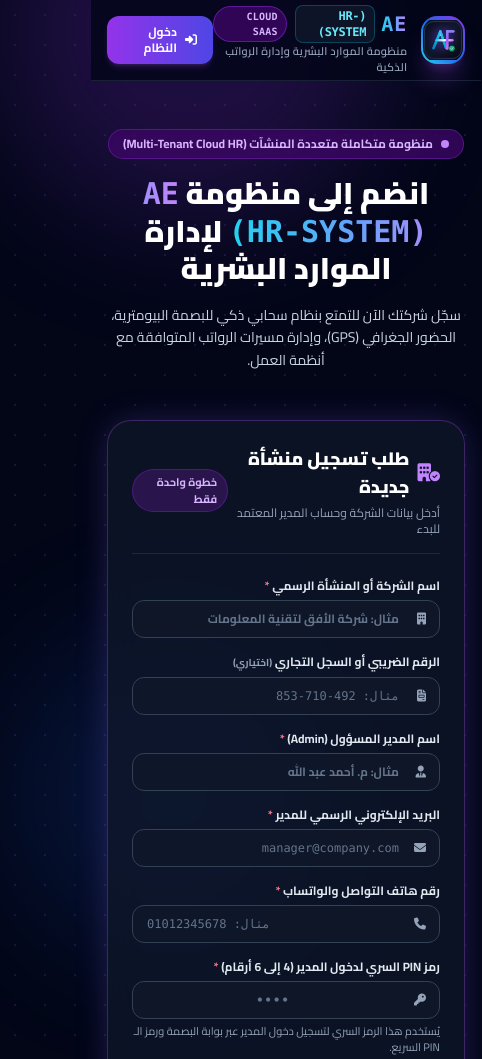
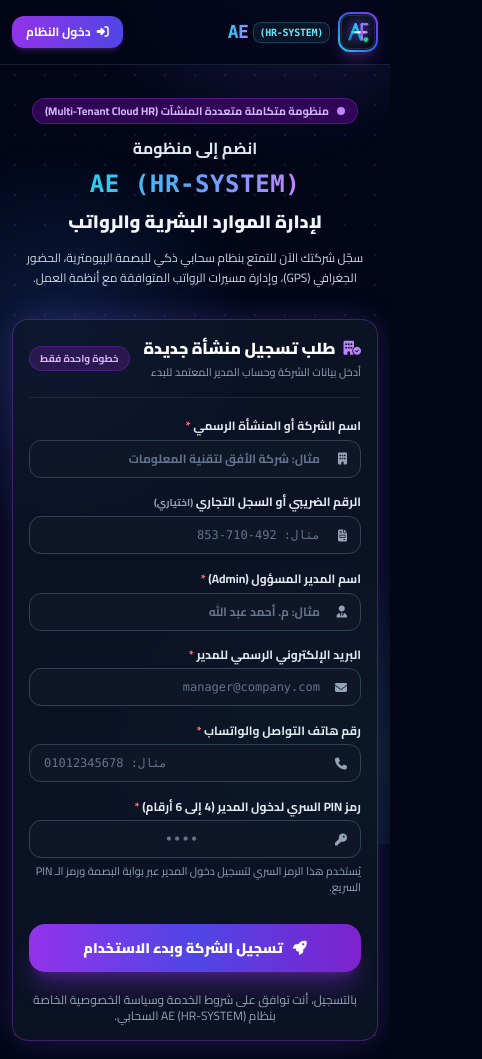
Before and after one commit to aemade2026/HR-System, a plain HTML site: page landing.html in a window 390 px wide. Shown: the top 1059 px of the page, 482 px wide, since content can reach past the window. Drawn offline with nearby package versions, Linux system fonts and the light colour scheme.

Commit message:
Fix mobile responsive layout and RTL bidi alignment on landing page and headers

```diff
--- a/landing.html
+++ b/landing.html
@@ -2,7 +2,7 @@
 <html lang="ar" dir="rtl" class="dark">
 <head>
   <meta charset="UTF-8">
-  <meta name="viewport" content="width=device-width, initial-scale=1.0">
+  <meta name="viewport" content="width=device-width, initial-scale=1.0, maximum-scale=1.0, user-scalable=no, viewport-fit=cover">
   <title>نظام AE (HR-SYSTEM) للموارد البشرية والرواتب | تسجيل الشركات والمشتركين الجدد (SaaS)</title>
 
   <!-- Progressive Web App (PWA) Meta & Manifest -->
@@ -51,8 +51,27 @@
   </script>
 
   <style>
+    html, body {
+      overflow-x: hidden;
+      max-width: 100vw;
+      width: 100%;
+    }
+    * {
+      box-sizing: border-box;
+    }
     body {
       font-family: 'Cairo', sans-serif;
+    }
+    .ambient-glow {
+      position: fixed;
+      inset: 0;
+      pointer-events: none;
+      z-index: 0;
+      overflow: hidden;
+      background:
+        radial-gradient(circle 350px at 75% -10%, rgba(139, 92, 246, 0.25), transparent 70%),
+        radial-gradient(circle 280px at 15% 40%, rgba(59, 130, 246, 0.18), transparent 70%),
+        radial-gradient(circle 300px at 80% 90%, rgba(16, 185, 129, 0.14), transparent 70%);
     }
     .glass-card {
       background: rgba(15, 23, 42, 0.75);
@@ -74,38 +93,36 @@
 </head>
 <body class="bg-slate-950 text-slate-100 min-h-screen flex flex-col selection:bg-purple-600 selection:text-white bg-grid-pattern relative overflow-x-hidden">
 
-  <!-- Ambient Background Lighting Glows -->
-  <div class="absolute -top-40 right-1/4 w-96 h-96 bg-purple-600/20 rounded-full blur-3xl pointer-events-none"></div>
-  <div class="absolute top-1/3 -left-20 w-80 h-80 bg-blue-600/15 rounded-full blur-3xl pointer-events-none"></div>
-  <div class="absolute -bottom-20 right-10 w-96 h-96 bg-emerald-600/10 rounded-full blur-3xl pointer-events-none"></div>
+  <!-- Ambient Background Lighting Glows (Contained to prevent any horizontal overflow) -->
+  <div class="ambient-glow" aria-hidden="true"></div>
 
   <!-- Top Navigation Header -->
   <header class="border-b border-slate-800/80 bg-slate-950/80 backdrop-blur-md sticky top-0 z-50">
-    <div class="max-w-7xl mx-auto px-4 sm:px-6 lg:px-8 h-20 flex items-center justify-between">
+    <div class="max-w-7xl mx-auto px-3 sm:px-6 lg:px-8 h-16 sm:h-20 flex items-center justify-between">
 
       <!-- Brand Logo -->
-      <a href="landing.html" class="flex items-center gap-3.5 group">
-        <div class="w-12 h-12 rounded-2xl p-0.5 bg-gradient-to-tr from-cyan-400 via-blue-600 to-purple-600 shadow-xl shadow-purple-500/25 flex items-center justify-center transition-all duration-300 group-hover:scale-105 group-hover:shadow-cyan-500/30">
-          <img src="icon.svg" alt="AE HR-SYSTEM Logo" class="w-full h-full object-contain rounded-[14px]">
+      <a href="landing.html" class="flex items-center gap-2 sm:gap-3.5 group">
+        <div class="w-10 h-10 sm:w-12 sm:h-12 rounded-xl sm:rounded-2xl p-0.5 bg-gradient-to-tr from-cyan-400 via-blue-600 to-purple-600 shadow-lg shadow-purple-500/25 flex items-center justify-center shrink-0 transition-all duration-300 group-hover:scale-105 group-hover:shadow-cyan-500/30">
+          <img src="icon.svg" alt="AE HR-SYSTEM Logo" class="w-full h-full object-contain rounded-[10px] sm:rounded-[14px]">
         </div>
-        <div>
-          <div class="flex items-center gap-2">
-            <span class="text-xl sm:text-2xl font-black tracking-tight flex items-center gap-1.5">
-              <span class="bg-gradient-to-r from-cyan-400 via-blue-400 to-purple-400 bg-clip-text text-transparent font-black font-mono tracking-wider">AE</span>
-              <span class="text-xs sm:text-sm font-black text-cyan-300 font-mono tracking-tight bg-slate-900/90 px-2 py-0.5 rounded-lg border border-cyan-500/30">(HR-SYSTEM)</span>
+        <div class="flex flex-col">
+          <div class="flex items-center gap-1.5 sm:gap-2">
+            <span class="font-black tracking-tight flex items-center gap-1 font-mono" dir="ltr">
+              <span class="bg-gradient-to-r from-cyan-400 via-blue-400 to-purple-400 bg-clip-text text-transparent font-black text-lg sm:text-2xl">AE</span>
+              <span class="text-[10px] sm:text-xs font-black text-cyan-300 tracking-tight bg-slate-900/90 px-1.5 py-0.5 rounded-lg border border-cyan-500/30 whitespace-nowrap">(HR-SYSTEM)</span>
             </span>
-            <span class="text-[10px] px-2 py-0.5 rounded-full bg-purple-950/80 text-purple-300 border border-purple-700/60 font-mono font-extrabold uppercase tracking-wide">Cloud SaaS</span>
+            <span class="hidden sm:inline-block text-[10px] px-2 py-0.5 rounded-full bg-purple-950/80 text-purple-300 border border-purple-700/60 font-mono font-extrabold uppercase tracking-wide">Cloud SaaS</span>
           </div>
-          <p class="text-[11px] text-slate-400 font-semibold tracking-wide">منظومة الموارد البشرية وإدارة الرواتب الذكية</p>
+          <p class="hidden md:block text-[11px] text-slate-400 font-semibold tracking-wide">منظومة الموارد البشرية وإدارة الرواتب الذكية</p>
         </div>
       </a>
 
       <!-- Quick Actions -->
-      <div class="flex items-center gap-3">
-        <a href="#registerSection" class="hidden sm:inline-flex items-center gap-2 px-4 py-2 rounded-xl text-xs font-bold text-slate-300 hover:text-white hover:bg-slate-800/60 transition-colors">
+      <div class="flex items-center gap-2 sm:gap-3 shrink-0">
+        <a href="#registerSection" class="hidden md:inline-flex items-center gap-2 px-3.5 py-2 rounded-xl text-xs font-bold text-slate-300 hover:text-white hover:bg-slate-800/60 transition-colors">
           <span>المميزات والاشتراك</span>
         </a>
-        <a href="index.html" class="px-4 py-2 sm:px-5 sm:py-2.5 rounded-xl bg-gradient-to-r from-purple-600 to-indigo-600 hover:from-purple-500 hover:to-indigo-500 text-white font-bold text-xs sm:text-sm shadow-md shadow-purple-500/20 flex items-center gap-2 transition-all active:scale-95">
+        <a href="index.html" class="px-3.5 py-2 sm:px-5 sm:py-2.5 rounded-xl bg-gradient-to-r from-purple-600 to-indigo-600 hover:from-purple-500 hover:to-indigo-500 text-white font-bold text-xs sm:text-sm shadow-md shadow-purple-500/20 flex items-center gap-1.5 sm:gap-2 transition-all active:scale-95 shrink-0">
           <i class="fa-solid fa-right-to-bracket text-xs"></i>
           <span>دخول النظام</span>
         </a>
@@ -114,39 +131,41 @@
   </header>
 
   <!-- Main Hero & Registration Container -->
-  <main class="flex-1 flex flex-col justify-center py-12 sm:py-16 px-4 sm:px-6 lg:px-8 relative z-10">
-    <div class="max-w-5xl mx-auto w-full space-y-12">
+  <main class="flex-1 flex flex-col justify-center py-8 sm:py-16 px-3 sm:px-6 lg:px-8 relative z-10 w-full max-w-full">
+    <div class="max-w-5xl mx-auto w-full space-y-8 sm:space-y-12">
 
       <!-- Hero Header -->
-      <div class="text-center space-y-4 max-w-3xl mx-auto">
-        <div class="inline-flex items-center gap-2 px-3.5 py-1.5 rounded-full text-xs font-bold bg-purple-950/80 text-purple-300 border border-purple-800/60 shadow-inner">
-          <span class="w-2 h-2 rounded-full bg-purple-400 animate-ping"></span>
-          <span>منظومة متكاملة متعددة المنشآت (Multi-Tenant Cloud HR)</span>
+      <div class="text-center space-y-3 sm:space-y-4 max-w-3xl mx-auto px-2">
+        <div class="inline-flex items-center gap-2 px-3 py-1 sm:px-3.5 sm:py-1.5 rounded-full text-[11px] sm:text-xs font-bold bg-purple-950/80 text-purple-300 border border-purple-800/60 shadow-inner max-w-full">
+          <span class="w-2 h-2 rounded-full bg-purple-400 animate-ping shrink-0"></span>
+          <span class="truncate sm:whitespace-normal">منظومة متكاملة متعددة المنشآت (Multi-Tenant Cloud HR)</span>
         </div>
-        <h1 class="text-3xl sm:text-5xl font-black text-white leading-tight">
-          انضم إلى منظومة <span class="bg-gradient-to-r from-cyan-400 via-blue-400 to-purple-400 bg-clip-text text-transparent font-mono">AE (HR-SYSTEM)</span> لإدارة الموارد البشرية
+        <h1 class="text-2xl sm:text-4xl lg:text-5xl font-black text-white leading-tight">
+          <span class="block text-slate-200 text-base sm:text-2xl font-bold mb-1">انضم إلى منظومة</span>
+          <span class="inline-block my-1 bg-gradient-to-r from-cyan-400 via-blue-400 to-purple-400 bg-clip-text text-transparent font-mono tracking-wide text-2xl sm:text-4xl lg:text-5xl" dir="ltr">AE (HR-SYSTEM)</span>
+          <span class="block text-slate-100 text-lg sm:text-3xl font-black mt-1">لإدارة الموارد البشرية والرواتب</span>
         </h1>
-        <p class="text-sm sm:text-base text-slate-300 leading-relaxed max-w-2xl mx-auto">
+        <p class="text-xs sm:text-base text-slate-300 leading-relaxed max-w-2xl mx-auto">
           سجّل شركتك الآن للتمتع بنظام سحابي ذكي للبصمة البيومترية، الحضور الجغرافي (GPS)، وإدارة مسيرات الرواتب المتوافقة مع أنظمة العمل.
         </p>
       </div>
 
       <!-- Registration Form & Success State Card -->
-      <div id="registerSection" class="glass-card rounded-3xl p-6 sm:p-10 glow-purple max-w-2xl mx-auto border border-purple-500/30">
+      <div id="registerSection" class="glass-card rounded-2xl sm:rounded-3xl p-4 sm:p-8 md:p-10 glow-purple max-w-2xl mx-auto border border-purple-500/30 w-full">
 
         <!-- ============================================================ -->
         <!-- 1. FORM STATE: Company Registration Form -->
         <!-- ============================================================ -->
-        <form id="companyRegistrationForm" class="space-y-6">
-          <div class="border-b border-slate-800 pb-4 flex items-center justify-between">
+        <form id="companyRegistrationForm" class="space-y-5 sm:space-y-6">
+          <div class="border-b border-slate-800 pb-4 flex flex-wrap items-center justify-between gap-2">
             <div>
-              <h2 class="text-lg sm:text-xl font-black text-white flex items-center gap-2">
-                <i class="fa-solid fa-building-circle-check text-purple-400"></i>
+              <h2 class="text-base sm:text-xl font-black text-white flex items-center gap-2">
+                <i class="fa-solid fa-building-circle-check text-purple-400 text-sm sm:text-base"></i>
                 <span>طلب تسجيل منشأة جديدة</span>
               </h2>
-              <p class="text-xs text-slate-400 mt-1">أدخل بيانات الشركة وحساب المدير المعتمد للبدء</p>
+              <p class="text-[11px] sm:text-xs text-slate-400 mt-1">أدخل بيانات الشركة وحساب المدير المعتمد للبدء</p>
             </div>
-            <span class="px-2.5 py-1 rounded-full text-[11px] font-bold bg-purple-900/40 text-purple-300 border border-purple-700/40">خطوة واحدة فقط</span>
+            <span class="px-2.5 py-1 rounded-full text-[10px] sm:text-[11px] font-bold bg-purple-900/40 text-purple-300 border border-purple-700/40 shrink-0">خطوة واحدة فقط</span>
           </div>
 
           <div class="grid grid-cols-1 sm:grid-cols-2 gap-4">
@@ -303,13 +322,13 @@
   </main>
 
   <!-- Footer -->
-  <footer class="border-t border-slate-800/80 bg-slate-950/90 py-6 text-center text-xs text-slate-500">
-    <div class="max-w-7xl mx-auto px-4 flex flex-wrap items-center justify-between gap-4">
-      <div class="flex items-center gap-2">
+  <footer class="border-t border-slate-800/80 bg-slate-950/90 py-6 text-center text-xs text-slate-500 w-full overflow-hidden">
+    <div class="max-w-7xl mx-auto px-4 flex flex-col sm:flex-row items-center justify-between gap-3 text-center sm:text-right">
+      <div class="flex items-center justify-center gap-2">
         <img src="icon.svg" alt="AE" class="w-5 h-5 rounded">
-        <span>منظومة AE (HR-SYSTEM) لإدارة الموارد البشرية والرواتب &copy; 2026. كافة الحقوق محفوظة.</span>
+        <span>منظومة <span dir="ltr" class="inline-block font-mono font-bold">AE (HR-SYSTEM)</span> لإدارة الموارد البشرية والرواتب &copy; 2026. كافة الحقوق محفوظة.</span>
       </div>
-      <div class="flex items-center gap-2">
+      <div class="flex items-center justify-center gap-2">
         <span class="w-2 h-2 rounded-full bg-emerald-500"></span>
         <span class="text-slate-400 font-mono">Cloud Multi-Tenant SaaS v2.4</span>
       </div>
```
Also changed, not shown: index.html (+11 -7 lines).
